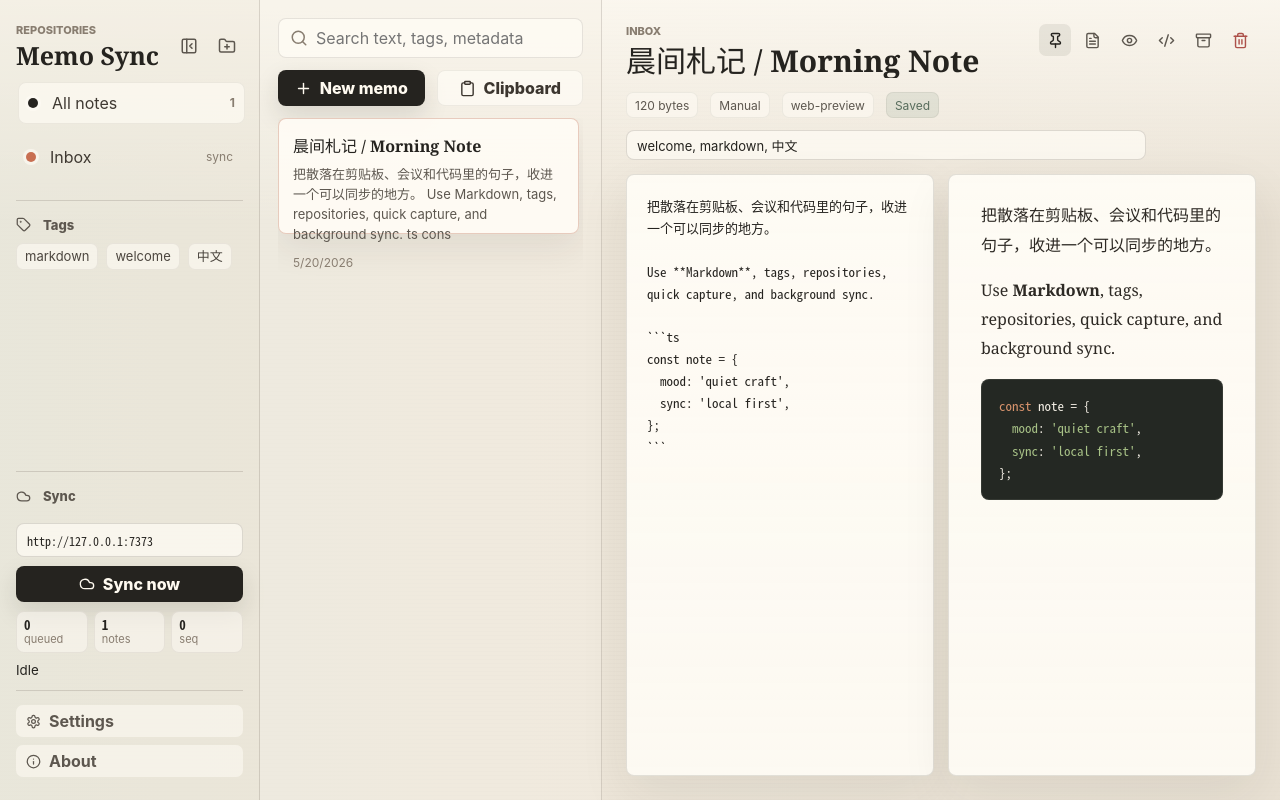
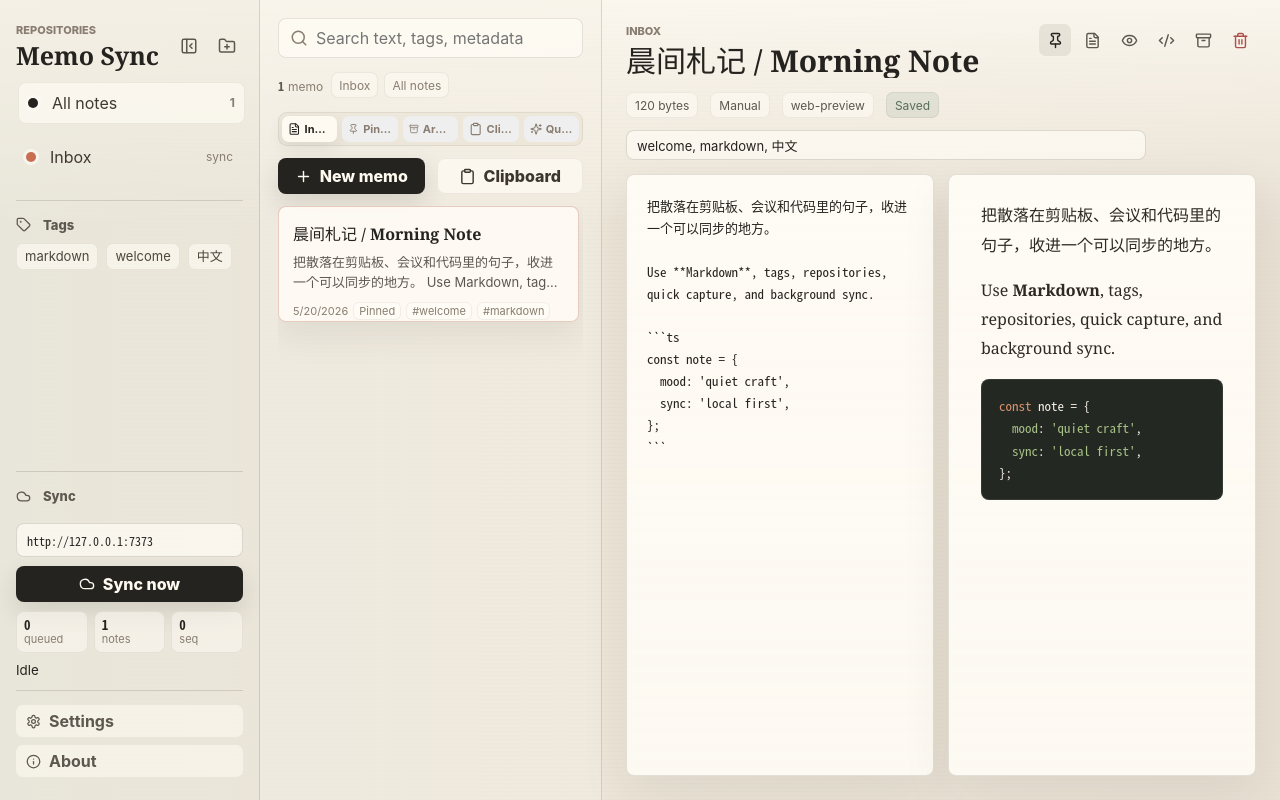
Before and after one commit to MosRat/memo-sync, a React (Vite) app in the folder apps/desktop/: page / in a window 1280 px wide. Built offline with nearby package versions, Linux system fonts and the light colour scheme.

Commit message:
Add focused memo views

```diff
--- a/apps/desktop/src/App.tsx
+++ b/apps/desktop/src/App.tsx
@@ -84,6 +84,15 @@ const emptyStats: LocalStats = {
 type Mode = "edit" | "preview" | "split";
 type Dialog = "settings" | "shortcuts" | "about" | null;
 type CaptureMode = "edit" | "split" | "preview";
+type ViewFilter = "active" | "pinned" | "archived" | "clipboard" | "quick";
+
+const viewFilters: Array<{ id: ViewFilter; label: string; icon: typeof FileText }> = [
+  { id: "active", label: "Inbox", icon: FileText },
+  { id: "pinned", label: "Pinned", icon: Pin },
+  { id: "archived", label: "Archive", icon: Archive },
+  { id: "clipboard", label: "Clips", icon: Clipboard },
+  { id: "quick", label: "Quick", icon: Sparkles },
+];
 
 export function App() {
   const windowLabel = currentWindowLabel();
@@ -104,6 +113,7 @@ function WorkbenchApp() {
   const [activeMemoId, setActiveMemoId] = useState<string | null>(null);
   const [query, setQuery] = useState("");
   const [tagFilter, setTagFilter] = useState<string | null>(null);
+  const [viewFilter, setViewFilter] = useState<ViewFilter>("active");
   const [mode, setMode] = useState<Mode>("split");
   const [quickOpen, setQuickOpen] = useState(false);
   const [quickText, setQuickText] = useState("");
@@ -181,9 +191,14 @@ function WorkbenchApp() {
         repository_id: activeRepo === "all" ? null : activeRepo,
         query: query.trim() || null,
         tags: tagFilter ? [tagFilter] : [],
-        pinned: null,
-        archived: null,
-        source: null,
+        pinned: viewFilter === "pinned" ? true : null,
+        archived:
+          viewFilter === "archived"
+            ? true
+            : viewFilter === "active" || viewFilter === "pinned" || viewFilter === "clipboard" || viewFilter === "quick"
+              ? false
+              : null,
+        source: viewFilter === "clipboard" ? "Clipboard" : viewFilter === "quick" ? "QuickCapture" : null,
       }).then((results) => {
         if (searchRequestRef.current !== requestId) return;
         setMemos(results);
@@ -193,7 +208,7 @@ function WorkbenchApp() {
       });
     }, 140);
     return () => window.clearTimeout(handle);
-  }, [activeRepo, query, tagFilter]);
+  }, [activeRepo, query, tagFilter, viewFilter]);
 
   function applyBootstrap(data: Awaited<ReturnType<typeof bootstrap>>, preferredMemoId?: string | null) {
     setRepositories(data.repositories);
@@ -210,6 +225,7 @@ function WorkbenchApp() {
       setActiveRepo("all");
       setTagFilter(null);
       setQuery("");
+      setViewFilter("active");
       setActiveMemoId(preferredMemoId);
     } else {
       setActiveMemoId((current) => current ?? data.memos[0]?.id ?? null);
@@ -222,14 +238,21 @@ function WorkbenchApp() {
       if (memo.deleted) return false;
       if (activeRepo !== "all" && memo.repository_id !== activeRepo) return false;
       if (tagFilter && !memo.tags.includes(tagFilter)) return false;
+      if (viewFilter === "active" && memo.archived) return false;
+      if (viewFilter === "pinned" && (!memo.pinned || memo.archived)) return false;
+      if (viewFilter === "archived" && !memo.archived) return false;
+      if (viewFilter === "clipboard" && (memo.source !== "Clipboard" || memo.archived)) return false;
+      if (viewFilter === "quick" && (memo.source !== "QuickCapture" || memo.archived)) return false;
       if (!lower) return true;
       return memoSearchText(memo).includes(lower);
     });
-  }, [activeRepo, memos, query, tagFilter]);
+  }, [activeRepo, memos, query, tagFilter, viewFilter]);
 
   const activeMemo = visibleMemos.find((memo) => memo.id === activeMemoId) ?? visibleMemos[0] ?? null;
   const tags = allTags;
   const activeRepository = repositories.find((repo) => repo.id === activeMemo?.repository_id);
+  const activeRepoName = activeRepo === "all" ? "All notes" : repositories.find((repo) => repo.id === activeRepo)?.name ?? "Repository";
+  const activeViewLabel = viewFilters.find((item) => item.id === viewFilter)?.label ?? "Inbox";
   const captureRepoId = activeRepo !== "all" ? activeRepo : quickRepo || repositories[0]?.id || "";
 
   const notify = useCallback((kind: ToastKind, title: string, detail?: string) => {
@@ -303,6 +326,7 @@ function WorkbenchApp() {
     {
       id: "new-memo",
       title: "New memo",
+      category: "Action",
       detail: activeRepo === "all" ? "Create in the first repository" : "Create in current repository",
       shortcut: "Ctrl N",
       run: () => handleNewMemo(),
@@ -310,6 +334,7 @@ function WorkbenchApp() {
     {
       id: "quick-capture",
       title: "Quick capture",
+      category: "Action",
       detail: "Open the floating capture window",
       shortcut: "Ctrl J",
       run: () => showQuickCaptureWindow(),
@@ -317,6 +342,7 @@ function WorkbenchApp() {
     {
       id: "clipboard",
       title: "Capture clipboard",
+      category: "Action",
       detail: "Save clipboard text into the selected repository",
       run: () => {
         if (captureRepoId) return handleClipboardCapture(captureRepoId);
@@ -325,12 +351,14 @@ function WorkbenchApp() {
     {
       id: "sync",
       title: "Sync now",
+      category: "Action",
       detail: syncText,
       run: () => handleSync(),
     },
     {
       id: "search",
       title: "Focus search",
+      category: "Action",
       detail: "Search text, tags, and metadata",
       shortcut: "Ctrl K",
       run: () => {
@@ -341,44 +369,89 @@ function WorkbenchApp() {
     {
       id: "clear-filters",
       title: "Clear filters",
+      category: "Action",
       detail: "Show all notes again",
       run: () => {
         setActiveRepo("all");
         setTagFilter(null);
         setQuery("");
+        setViewFilter("active");
       },
     },
+    ...viewFilters.map((item) => ({
+      id: `view-${item.id}`,
+      title: item.label,
+      category: "View",
+      detail: "Switch memo list",
+      run: () => setViewFilter(item.id),
+    })),
     {
       id: "mode-split",
       title: "Editor and preview",
+      category: "View",
       detail: "Use split writing mode",
       run: () => setMode("split"),
     },
     {
       id: "mode-edit",
       title: "Editor only",
+      category: "View",
       detail: "Focus on Markdown input",
       run: () => setMode("edit"),
     },
     {
       id: "mode-preview",
       title: "Preview only",
+      category: "View",
       detail: "Read the rendered memo",
       run: () => setMode("preview"),
     },
     {
       id: "toggle-sidebar",
       title: sidebarCollapsed ? "Expand sidebar" : "Collapse sidebar",
+      category: "View",
       detail: "Change navigation density",
       run: () => setSidebarCollapsed((value) => !value),
     },
     {
       id: "settings",
       title: "Settings",
+      category: "App",
       detail: "Sync endpoint, shortcuts, and about",
       run: () => (isDesktopApp ? showSettingsWindow() : setDialog("settings")),
     },
+    ...repositories.map((repo) => ({
+      id: `repo-${repo.id}`,
+      title: repo.name,
+      category: "Repository",
+      detail: repo.kind === "Temporary" ? "Temporary notes" : "Persistent sync repository",
+      run: () => {
+        setActiveRepo(repo.id);
+        setTagFilter(null);
+      },
+    })),
+    ...tags.slice(0, 32).map((tag) => ({
+      id: `tag-${tag}`,
+      title: tag,
+      category: "Tag",
+      detail: "Filter notes by tag",
+      run: () => setTagFilter(tag),
+    })),
+    ...visibleMemos.slice(0, 24).map((memo) => ({
+      id: `memo-${memo.id}`,
+      title: memo.title,
+      category: "Memo",
+      detail: memo.body_md.replace(/[#*_`]/g, "").slice(0, 86) || "Empty memo",
+      run: () => {
+        setActiveRepo("all");
+        setTagFilter(null);
+        setQuery("");
+        setActiveMemoId(memo.id);
+      },
+    })),
   ];
+
+  const hasFilters = activeRepo !== "all" || viewFilter !== "active" || Boolean(tagFilter) || Boolean(query.trim());
 
   function memoInputFrom(memo: Memo, patch: Partial<SaveMemoInput> = {}): SaveMemoInput {
     return {
@@ -590,7 +663,7 @@ function WorkbenchApp() {
           <button className={activeRepo === "all" ? "repo active" : "repo"} title="All notes" onClick={() => setActiveRepo("all")}>
             <span className="repo-dot all" />
             <span>All notes</span>
-            <strong>{memos.filter((memo) => !memo.deleted).length}</strong>
+            <strong>{localStats.memo_count}</strong>
           </button>
 
           {repositories.map((repo) => (
@@ -665,6 +738,52 @@ function WorkbenchApp() {
           <div className="searchbar">
             <Search size={18} />
             <input ref={searchInputRef} value={query} onChange={(event) => setQuery(event.target.value)} placeholder="Search text, tags, metadata" />
+          </div>
+          <div className="list-context">
+            <span>
+              <strong>{visibleMemos.length}</strong>
+              {visibleMemos.length === 1 ? "memo" : "memos"}
+            </span>
+            <button className={viewFilter !== "active" ? "context-chip active" : "context-chip"} onClick={() => setViewFilter("active")}>
+              {activeViewLabel}
+            </button>
+            <button className={activeRepo !== "all" ? "context-chip active" : "context-chip"} onClick={() => setActiveRepo("all")}>
+              {activeRepoName}
+            </button>
+            {tagFilter && (
+              <button className="context-chip active" onClick={() => setTagFilter(null)}>
+                #{tagFilter}
+              </button>
+            )}
+            {query.trim() && (
+              <button className="context-chip active" onClick={() => setQuery("")}>
+                {query.trim()}
+              </button>
+            )}
+            {hasFilters && (
+              <button
+                className="context-clear"
+                onClick={() => {
+                  setActiveRepo("all");
+                  setTagFilter(null);
+                  setQuery("");
+                  setViewFilter("active");
+                }}
+              >
+                Clear
+              </button>
+            )}
+          </div>
+          <div className="view-switcher" role="tablist" aria-label="Memo views">
+            {viewFilters.map((item) => {
+              const Icon = item.icon;
+              return (
+                <button key={item.id} className={viewFilter === item.id ? "active" : ""} onClick={() => setViewFilter(item.id)} aria-pressed={viewFilter === item.id}>
+                  <Icon size={14} />
+                  <span>{item.label}</span>
+                </button>
+              );
+            })}
           </div>
           <div className="list-actions">
             <button className="primary" onClick={handleNewMemo}>
--- a/apps/desktop/src/components/CommandPalette.tsx
+++ b/apps/desktop/src/components/CommandPalette.tsx
@@ -5,6 +5,7 @@ export interface CommandItem {
   id: string;
   title: string;
   detail?: string;
+  category?: string;
   shortcut?: string;
   run: () => void | Promise<void>;
 }
@@ -84,7 +85,10 @@ function CommandPaletteView({
               onClick={() => void run(command)}
             >
               <span>
-                <strong>{command.title}</strong>
+                <strong>
+                  {command.category && <em>{command.category}</em>}
+                  {command.title}
+                </strong>
                 {command.detail && <small>{command.detail}</small>}
               </span>
               {command.shortcut && <kbd>{command.shortcut}</kbd>}
--- a/apps/desktop/src/components/MemoList.tsx
+++ b/apps/desktop/src/components/MemoList.tsx
@@ -77,7 +77,15 @@ function MemoListView({
                 <strong>{item.title}</strong>
                 <p>{item.body_md.replace(/[#*_`]/g, "").slice(0, 110) || "Empty memo"}</p>
               </div>
-              <span>{new Date(item.updated_at).toLocaleDateString()}</span>
+              <footer>
+                <span>{new Date(item.updated_at).toLocaleDateString()}</span>
+                {item.pinned && <em>Pinned</em>}
+                {item.archived && <em>Archived</em>}
+                {item.source !== "Manual" && <em>{item.source === "QuickCapture" ? "Quick" : item.source}</em>}
+                {item.tags.slice(0, 2).map((tag) => (
+                  <em key={tag}>#{tag}</em>
+                ))}
+              </footer>
             </button>
           );
         })}
--- a/apps/desktop/src/styles.css
+++ b/apps/desktop/src/styles.css
@@ -459,6 +459,94 @@ textarea:focus {
   padding: 0;
 }
 
+.list-context {
+  min-height: 30px;
+  display: flex;
+  flex-wrap: wrap;
+  align-items: center;
+  gap: 6px;
+  color: var(--muted);
+  font-size: 12px;
+}
+
+.list-context > span {
+  margin-right: 2px;
+  white-space: nowrap;
+}
+
+.list-context strong {
+  color: var(--ink-soft);
+  margin-right: 4px;
+  font-family: var(--font-mono);
+}
+
+.context-chip,
+.context-clear {
+  min-height: 26px;
+  border-radius: 7px;
+  padding: 0 8px;
+  color: var(--muted);
+  background: rgba(255, 252, 245, 0.42);
+  box-shadow: inset 0 0 0 1px rgba(62, 54, 44, 0.08);
+  font-size: 12px;
+  max-width: 145px;
+  overflow: hidden;
+  text-overflow: ellipsis;
+  white-space: nowrap;
+}
+
+.context-chip.active {
+  color: var(--ink-soft);
+  background: rgba(255, 252, 245, 0.72);
+}
+
+.context-clear {
+  color: #8f4e3e;
+  background: rgba(185, 104, 77, 0.1);
+}
+
+.view-switcher {
+  min-height: 34px;
+  display: grid;
+  grid-template-columns: repeat(5, minmax(0, 1fr));
+  gap: 5px;
+  padding: 4px;
+  border-radius: 9px;
+  background: rgba(219, 211, 194, 0.28);
+  box-shadow: inset 0 0 0 1px rgba(62, 54, 44, 0.08);
+}
+
+.view-switcher button {
+  min-width: 0;
+  height: 26px;
+  display: flex;
+  align-items: center;
+  justify-content: center;
+  gap: 4px;
+  border-radius: 7px;
+  color: var(--muted);
+  font-size: 11px;
+  font-weight: 720;
+  transition: color 140ms ease, background 140ms ease, box-shadow 140ms ease, transform 140ms ease;
+}
+
+.view-switcher button:hover {
+  color: var(--ink-soft);
+  background: rgba(255, 252, 245, 0.48);
+}
+
+.view-switcher button.active {
+  color: var(--ink);
+  background: rgba(255, 252, 245, 0.92);
+  box-shadow: 0 6px 16px rgba(51, 43, 35, 0.08);
+}
+
+.view-switcher span {
+  min-width: 0;
+  overflow: hidden;
+  text-overflow: ellipsis;
+}
+
 .memo-list {
   min-height: 0;
   flex: 1;
@@ -512,11 +600,42 @@ textarea:focus {
   color: var(--ink-soft);
   line-height: 1.55;
   font-size: 13px;
+  display: -webkit-box;
+  overflow: hidden;
+  -webkit-line-clamp: 2;
+  -webkit-box-orient: vertical;
 }
 
 .memo-row span {
   color: var(--muted);
   font-size: 12px;
+}
+
+.memo-row footer {
+  min-width: 0;
+  display: flex;
+  align-items: center;
+  gap: 5px;
+  overflow: hidden;
+}
+
+.memo-row footer span,
+.memo-row footer em {
+  flex: 0 0 auto;
+  color: var(--muted);
+  font-size: 11px;
+  font-style: normal;
+}
+
+.memo-row footer em {
+  max-width: 76px;
+  overflow: hidden;
+  text-overflow: ellipsis;
+  white-space: nowrap;
+  padding: 2px 6px;
+  border-radius: 6px;
+  background: rgba(255, 252, 245, 0.62);
+  box-shadow: inset 0 0 0 1px rgba(62, 54, 44, 0.07);
 }
 
 .memo-list.empty {
@@ -962,8 +1081,27 @@ textarea:focus {
 }
 
 .command-item strong {
+  display: flex;
+  align-items: center;
+  gap: 7px;
   font-size: 14px;
   font-weight: 760;
+}
+
+.command-item em {
+  min-width: 66px;
+  min-height: 20px;
+  border-radius: 6px;
+  display: inline-flex;
+  align-items: center;
+  justify-content: center;
+  color: var(--muted);
+  background: rgba(229, 233, 224, 0.42);
+  font-style: normal;
+  font-family: var(--font-ui);
+  font-size: 10px;
+  font-weight: 780;
+  text-transform: uppercase;
 }
 
 .command-item small {
```
